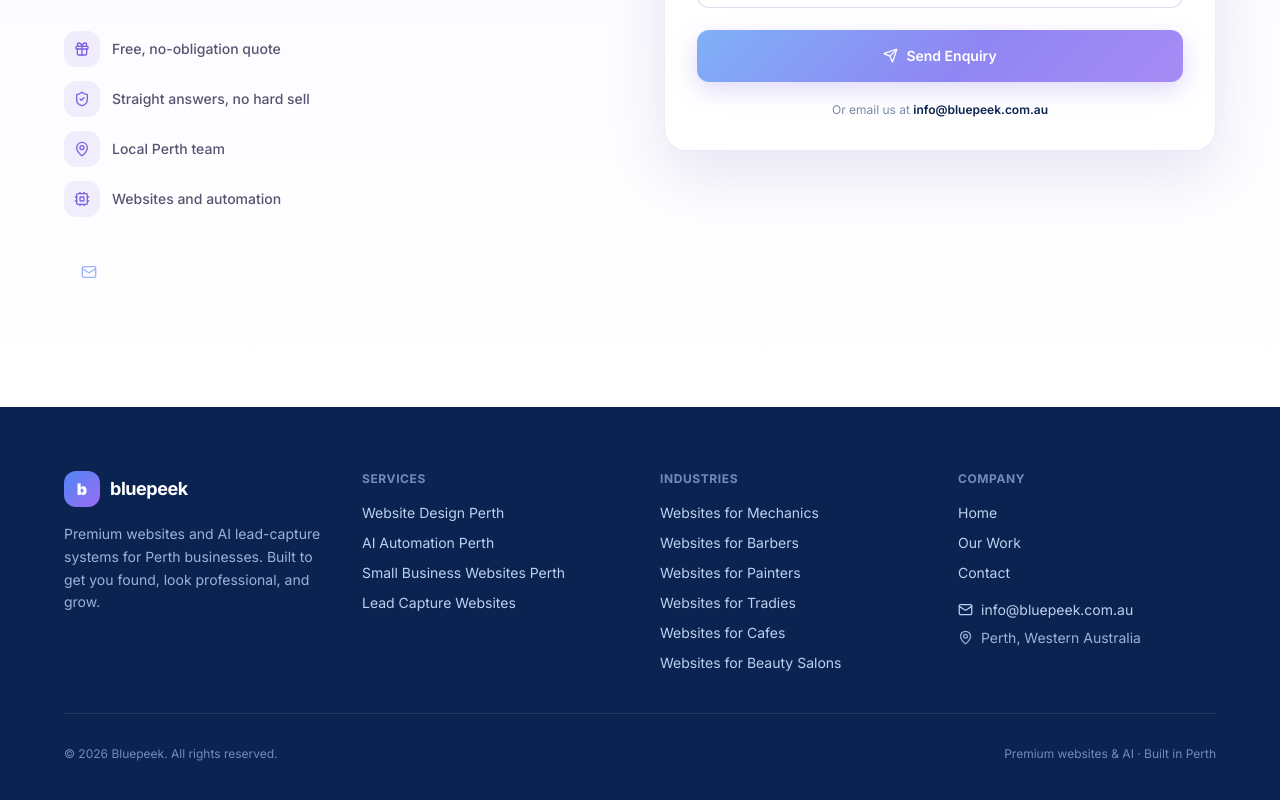
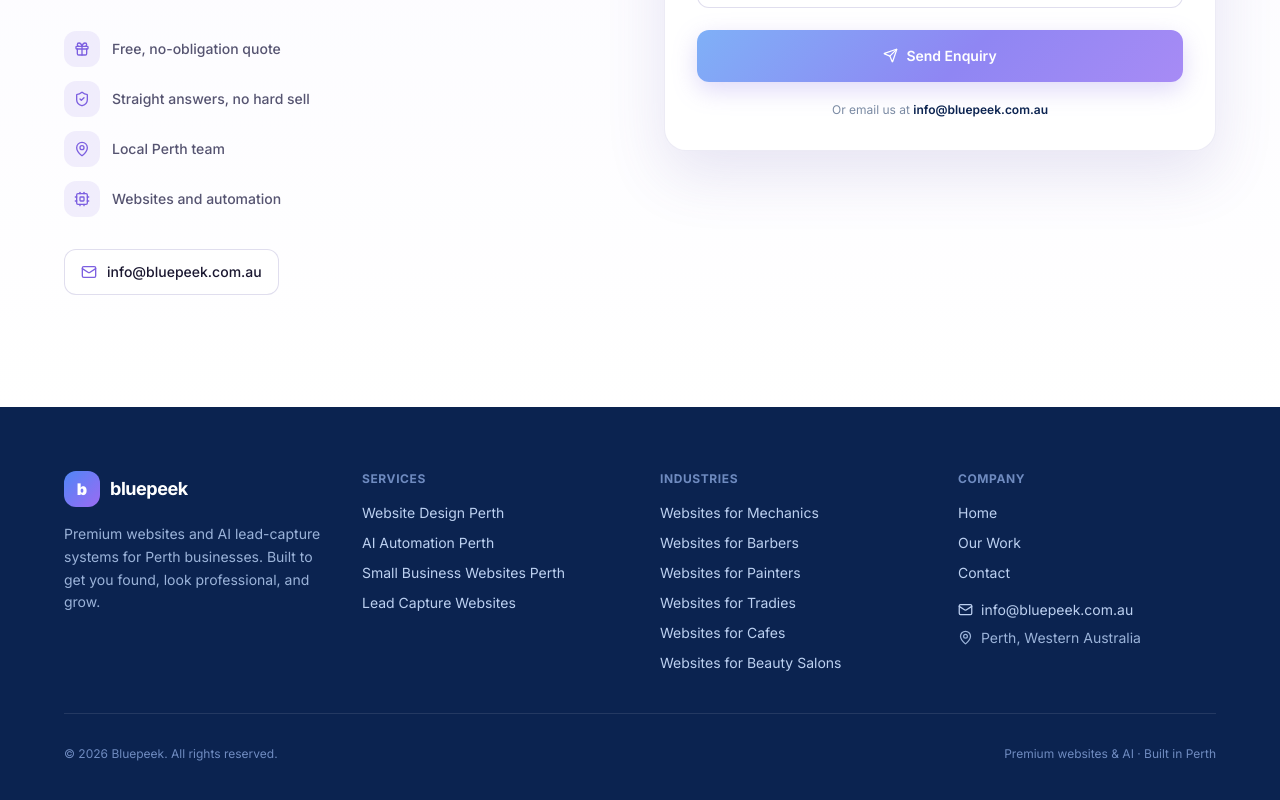
Before and after one commit to zachcolvillez-stack/bluepeek-website, a Next.js app: page / in a window 1280 px wide. Shown: the part 9361-10161 px from the top of the page. Built offline with nearby package versions, Linux system fonts and the light colour scheme.

Commit message:
auto-save: Contact.jsx

```diff
--- a/components/Contact.jsx
+++ b/components/Contact.jsx
@@ -73,8 +73,8 @@ export default function Contact() {
 
           <a href={`mailto:${CONTACT_EMAIL}`}
             className="inline-flex items-center gap-2.5 px-4 py-3 rounded-xl font-medium text-sm"
-            style={{ background: 'rgba(255,255,255,0.06)', border: '1px solid rgba(255,255,255,0.14)', color: '#ffffff' }}>
-            <Mail size={16} style={{ color: '#9bb3ff' }} />
+            style={{ background: '#ffffff', border: '1px solid rgba(99,91,168,0.20)', color: '#1a1730' }}>
+            <Mail size={16} style={{ color: '#7c5fe0' }} />
             {CONTACT_EMAIL}
           </a>
         </motion.div>
```
